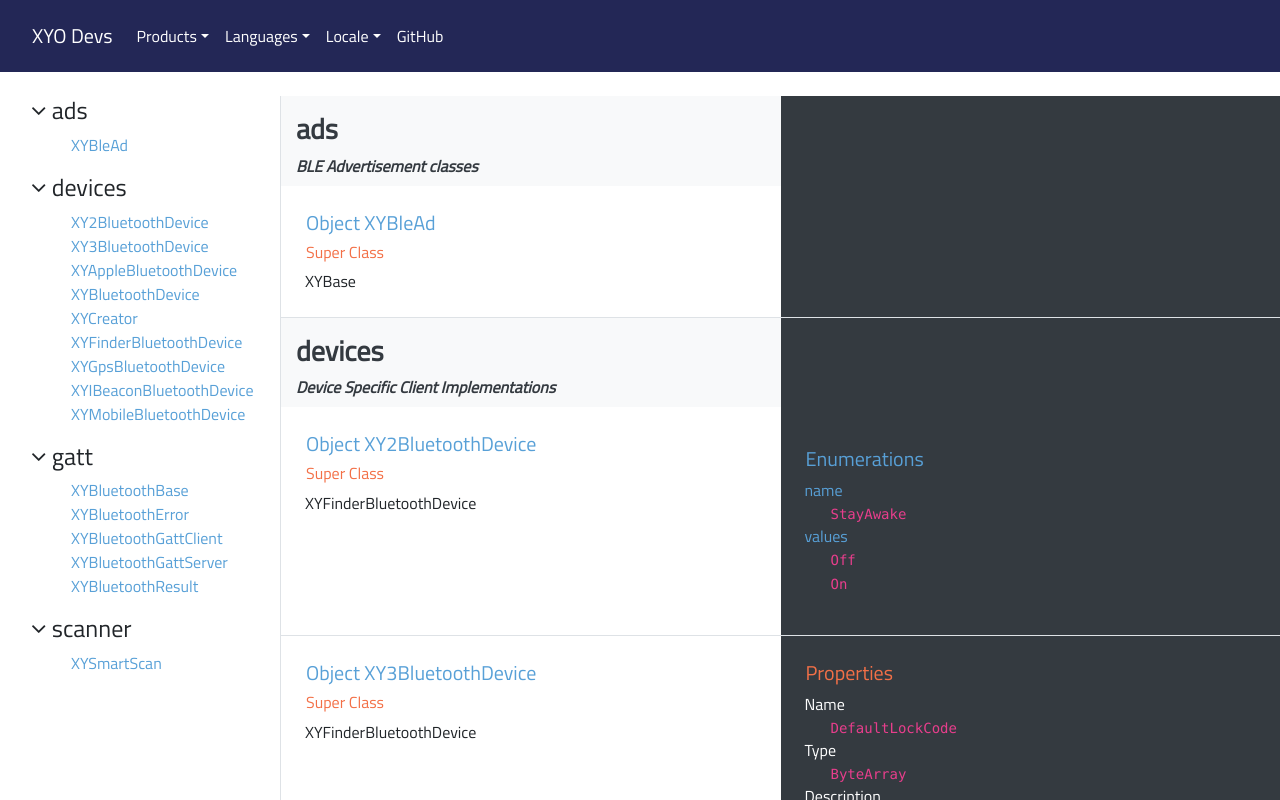
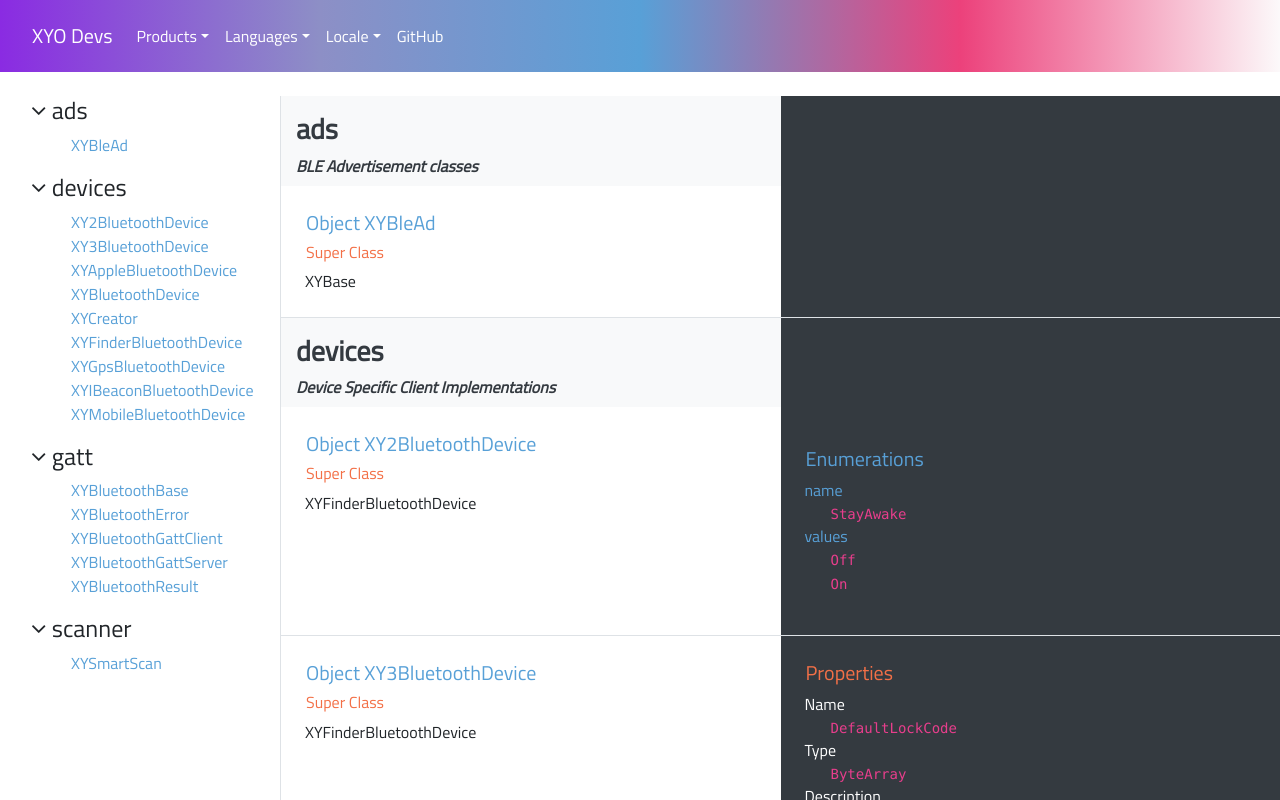
Before and after one commit to XYOracleNetwork-v1/app-reference-react, a React (Create React App) app: page / in a window 1280 px wide. Shown: the top 800 px of the page. Built offline with nearby package versions, Linux system fonts and the light colour scheme.

Commit message:
update header color

```diff
--- a/src/App.css
+++ b/src/App.css
@@ -26,7 +26,6 @@
 }
 
 .navbar {
-  background-color: #8A2BE2;
   color: white;
 }
 
--- a/src/components/Header.js
+++ b/src/components/Header.js
@@ -37,8 +37,8 @@
 
   render() {
     return (
-      <div className='navbar fixed-top' style={xyoPurple}>
-        <Navbar expand="md" style={xyoPurple}>
+      <div className='navbar fixed-top' style={xyoColor}>
+        <Navbar expand="md">
           <NavbarBrand href="/" style={navTextStyle}>XYO Devs</NavbarBrand>
           <NavbarToggler onClick={this.toggle} />
           <Collapse isOpen={this.state.isOpen} navbar>
@@ -98,6 +98,6 @@
   'color': 'white'
 }
 
-const xyoPurple = {
-  'backgroundColor': '#232756'
+const xyoColor = {
+  'backgroundImage': 'linear-gradient(to right, #8A2BE2, #8d8fc6, #58a0d7, #ec417b, #fcf9fa)'
 }
```
